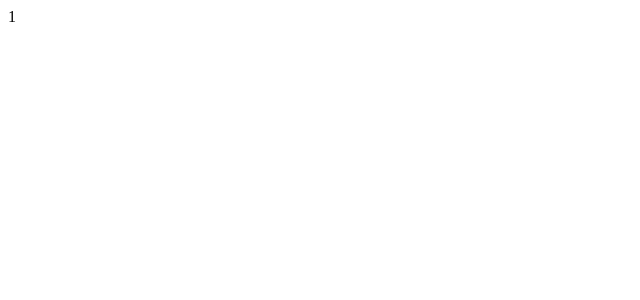
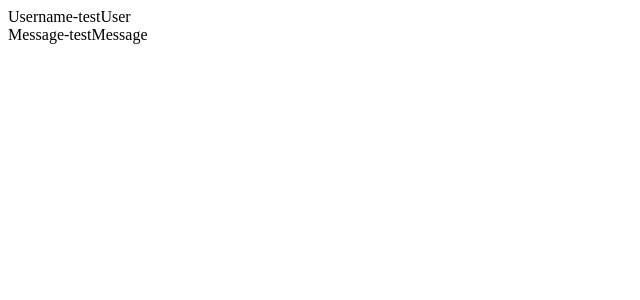
Before and after one commit to SlavM91/chat, a React app: page / in a window 1280 px wide. Shown: the top 300 px of the page, without its empty margins (0-640 px from the left). Built offline with nearby package versions, Linux system fonts and the light colour scheme; the HTML template or start-up script is replaced by a standard one.

Commit message:
test data for chatContainer

```diff
--- a/client/src/containers/ChatContainer/ChatContainer.tsx
+++ b/client/src/containers/ChatContainer/ChatContainer.tsx
@@ -1,11 +1,34 @@
 import * as React from 'react'
+import { connect } from 'react-redux'
+import {Message} from "@common/types";
 
-type ChatContainerProps = {};
+interface ChatContainerProps {
+    messageList: Array<Message>;
+};
 
-type ChatContainerState = {};
+// eslint-disable-next-line @typescript-eslint/no-empty-interface
+interface ChatContainerState {}
 
-export class ChatContainer extends React.Component<ChatContainerProps, ChatContainerState> {
+class ChatContainerView extends React.Component<ChatContainerProps, ChatContainerState> {
+    constructor(props) {
+        super(props)
+    }
     render() {
-        return <div>1</div>
+        const { messageList } = this.props;
+        return <div>
+            {
+                messageList.map(el =>
+                <div key={Math.random()}>
+                    <span>Username-{el.userName}</span>
+                    <br/>
+                    <span>Message-{el.message}</span>
+                </div>
+                )
+            }
+        </div>
     }
 }
+
+// const mapStateToProps =
+
+export const ChatContainer = connect(store => store)(ChatContainerView);
--- a/client/src/index.tsx
+++ b/client/src/index.tsx
@@ -1,7 +1,7 @@
 import * as React from 'react'
 import * as ReactDOM from 'react-dom'
 import { Provider } from 'react-redux';
-import { ChatContainer } from './containers/ChatContainer';
+import { ChatContainer } from '@containers/ChatContainer';
 import { store } from './store';
 
 ReactDOM.render(
--- a/client/src/store/reducer.ts
+++ b/client/src/store/reducer.ts
@@ -3,7 +3,12 @@ import { ChatApplicationState } from '@common/types';
 // import { LOAD_MESSAGE_LIST } from '@common/constants';
 
 export const initialState: ChatApplicationState = {
-    messageList: [],
+    messageList: [
+        {
+            message:'testMessage',
+            userName: 'testUser'
+        }
+    ],
 };
 
 const chartReducer = (state = initialState, action: any) => {
--- a/tsconfig.json
+++ b/tsconfig.json
@@ -1,8 +1,7 @@
 {
   "include": [
-    "server/src/**/*.ts",
-    "client/src/**/*.tsx",
-    "client/src/**/*.ts"
+    "server/src",
+    "client/src"
   ],
   "compilerOptions": {
     "module": "commonjs",
--- a/webpack/webpack.common.js
+++ b/webpack/webpack.common.js
@@ -1,9 +1,11 @@
+const path = require('path');
+
 module.exports = {
     resolve: {
       alias: {
-        "@components": "./client/src/components/",
-        "@containers": "./client/src/containers/",
-        "@common": "./client/src/common/"
+        "@components": path.resolve(__dirname, '../client/src/components/'),
+        "@containers": path.resolve(__dirname, '../client/src/containers/'),
+        "@common": path.resolve(__dirname, '../client/src/common/')
       },
       extensions: [".ts", ".tsx", ".js", ".json"]
     },
```
Also changed, not shown: client/src/components/Message/Message.tsx (line endings or trailing spaces).
